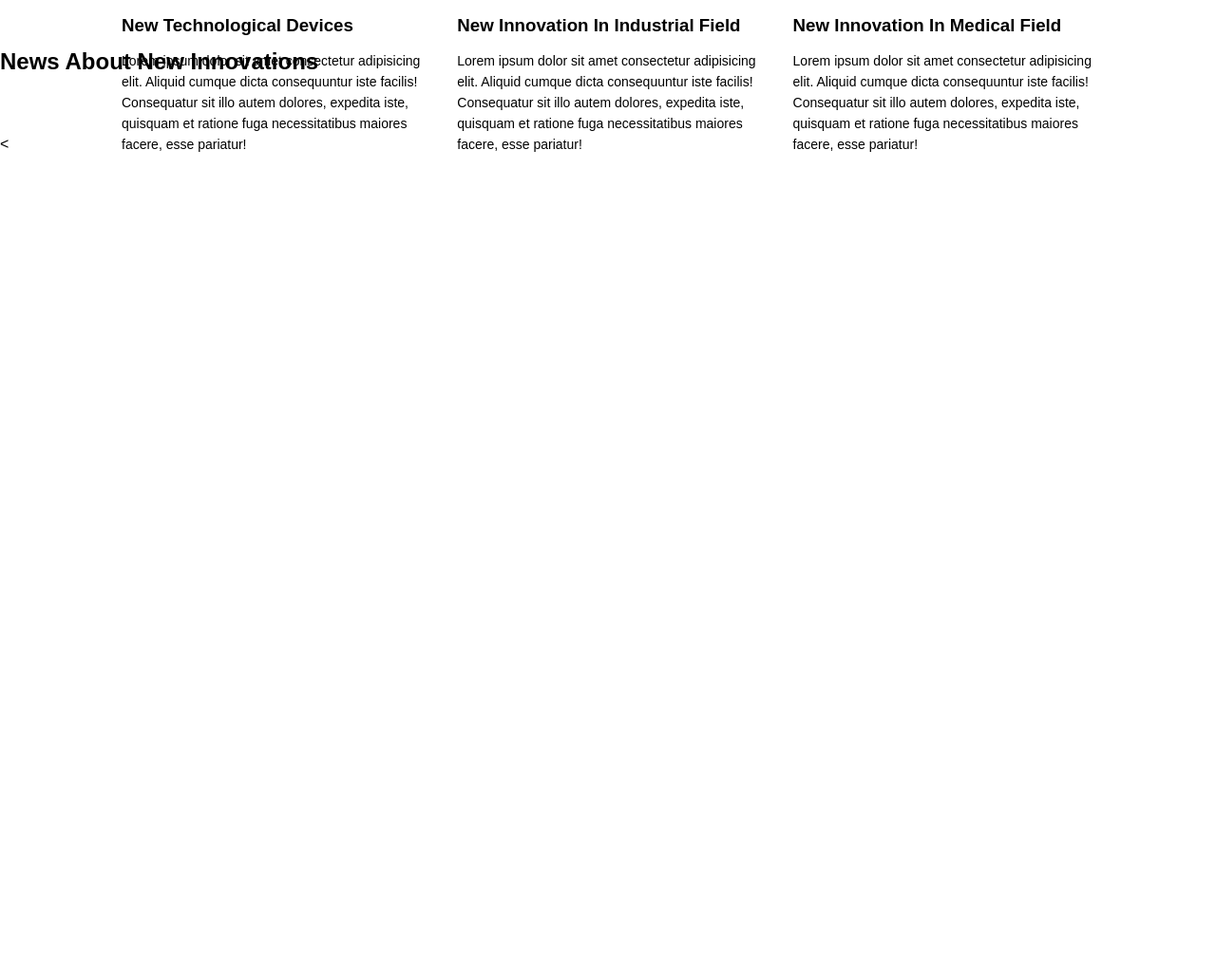
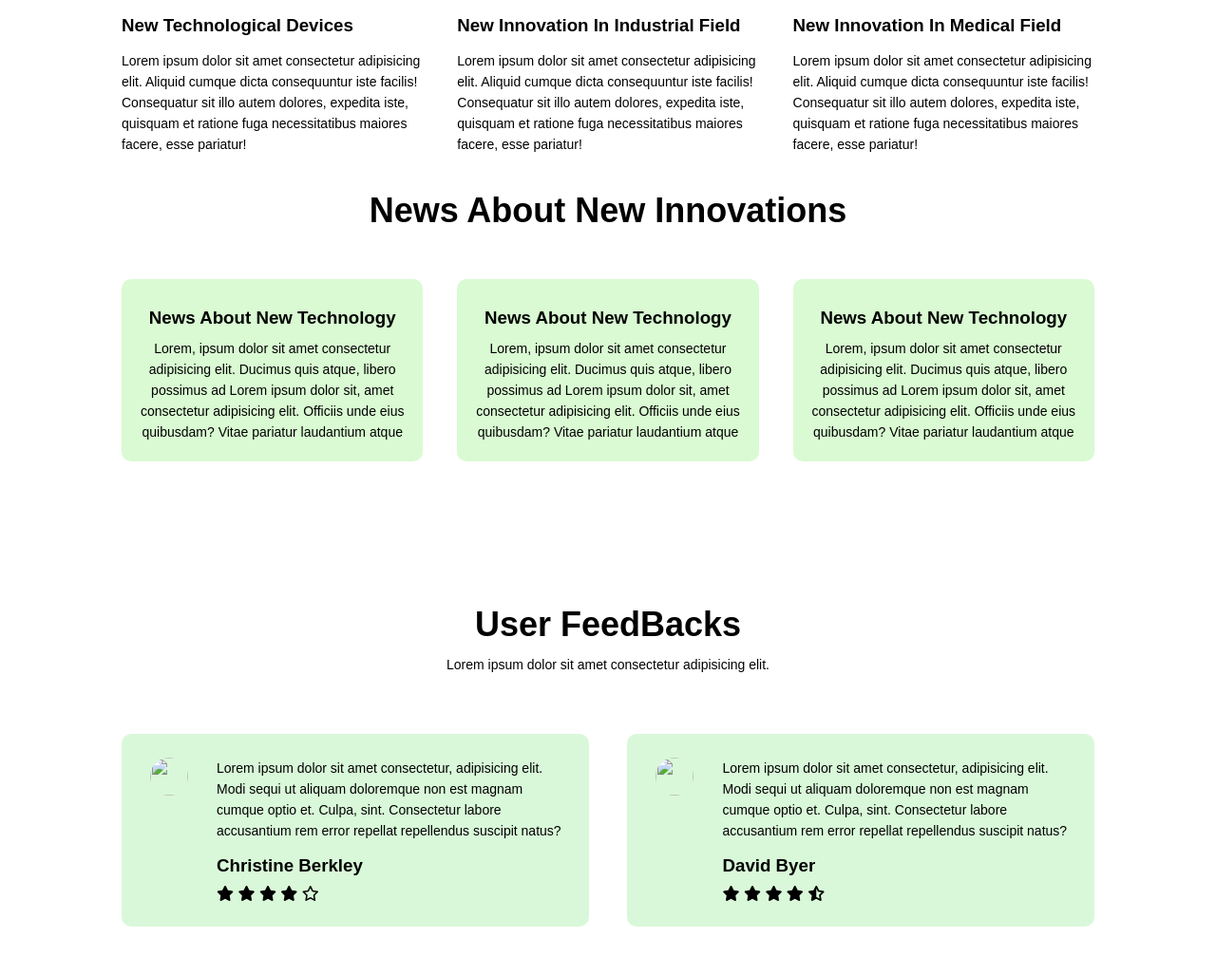
Before and after one commit to dula2000/Main-Project, a PHP site: page / in a window 1280 px wide. Shown: the part 2002-3029 px from the top of the page at 95% size. Before the commit the page ends 2162 px from the top, so only its background shows below. Run offline with PHP 8.4, Linux system fonts and the light colour scheme.

Commit message:
Home page

```diff
--- a/Index.css
+++ b/Index.css
@@ -265,7 +265,7 @@ body
     }
     .academy-col:hover
     {
-        box-shadow: 0 0 20px 0px rgba(0,0,0,0.2);
+        box-shadow: 0 0 20px 0px rgb(0, 100, 0);
     }
     @media(max-width: 700px)
     {
@@ -384,3 +384,89 @@ body
         margin-bottom: 15px;
         text-align: left;
     }
+    /*----News bar----*/
+    .news
+    {
+        width: 80%;
+        margin: auto;
+        text-align: center;
+        padding-top: 150px;
+    }
+    .news h1
+    {
+        font-size: 36px;
+        font-weight: 600;
+    }
+    .news p
+    {
+        color: black;
+        font-size: 14px;
+        font-weight: 300;
+        line-height: 22px;
+        padding: 10px;
+    }
+    .news-col
+    {
+        flex-basis: 31%;
+        background: #d9fad2;
+        border-radius: 10px;
+        margin-bottom: 5%;
+        padding: 20px 12px;
+        box-sizing: border-box;
+        transition: 0.5s;
+    }
+    .news-col:hover
+    {
+        box-shadow: 0 0 20px 0px rgb(0, 100, 0);
+    }
+    .news-col p
+    {
+        padding: 0;
+    }
+    .feedback
+    {
+        width: 80%;
+        margin: auto;
+        padding-top: 100px;
+        text-align: center;
+    }
+    .feedback h1
+    {
+        font-size: 36px;
+        font-weight: 600;
+    }
+    .feedback p
+    {
+        color: black;
+        font-size: 14px;
+        font-weight: 300;
+        line-height: 22px;
+        padding: 10px;
+    }
+    .feedback-col
+    {
+        flex-basis: 48%;
+        border-radius: 10px;
+        margin-bottom: 5%;
+        text-align: left;
+        background: rgb(217, 248, 217);
+        padding: 25px;
+        cursor: pointer;
+        display: flex;
+    }
+    .feedback-col img
+    {
+        height: 40px;
+        margin-left: 5px;
+        margin-right: 30px;
+        border-radius: 50%;
+    }
+    .feedback-col p
+    {
+        padding: 0;
+    }
+    .feedback-col h3
+    {
+        margin-top: 15px;
+        text-align: left;
+    }
--- a/Index.html
+++ b/Index.html
@@ -137,7 +137,62 @@
 
         <div class="row">
             <div class="news-col">
-                <
+                <h3>News About New Technology</h3>
+                <p>Lorem, ipsum dolor sit amet consectetur adipisicing elit. Ducimus quis atque,
+                    libero possimus ad Lorem ipsum dolor sit, amet consectetur adipisicing elit.
+                    Officiis unde eius quibusdam? Vitae pariatur laudantium atque</p>
+            </div>
+            <div class="news-col">
+                <h3>News About New Technology</h3>
+                <p>Lorem, ipsum dolor sit amet consectetur adipisicing elit. Ducimus quis atque,
+                    libero possimus ad Lorem ipsum dolor sit, amet consectetur adipisicing elit.
+                    Officiis unde eius quibusdam? Vitae pariatur laudantium atque</p>
+            </div>
+            <div class="news-col">
+                <h3>News About New Technology</h3>
+                <p>Lorem, ipsum dolor sit amet consectetur adipisicing elit. Ducimus quis atque,
+                    libero possimus ad Lorem ipsum dolor sit, amet consectetur adipisicing elit.
+                    Officiis unde eius quibusdam? Vitae pariatur laudantium atque</p>
+            </div>
+        </div>
+    </section>
+    <!--Feedback section-->
+    <section class="feedback">
+        <h1>User FeedBacks</h1>
+        <p>Lorem ipsum dolor sit amet consectetur adipisicing elit.</p>
+
+        <div class="row">
+            <div class="feedback-col">
+                <img src="file:///C:/Users/HP/Downloads/user1.jpg">
+                <div>
+                    <p>
+                        Lorem ipsum dolor sit amet consectetur, adipisicing elit.
+                        Modi sequi ut aliquam doloremque non est magnam cumque optio et. Culpa, sint.
+                        Consectetur labore accusantium rem error repellat repellendus suscipit natus?
+                        <h3>Christine Berkley</h3>
+                        <i class="fas fa-star"></i>
+                        <i class="fas fa-star"></i>
+                        <i class="fas fa-star"></i>
+                        <i class="fas fa-star"></i>
+                        <i class="far fa-star"></i>
+                    </p>
+                </div>
+            </div>
+            <div class="feedback-col">
+                <img src="file:///C:/Users/HP/Downloads/user2.png">
+                <div>
+                    <p>
+                        Lorem ipsum dolor sit amet consectetur, adipisicing elit.
+                        Modi sequi ut aliquam doloremque non est magnam cumque optio et. Culpa, sint.
+                        Consectetur labore accusantium rem error repellat repellendus suscipit natus?
+                        <h3>David Byer</h3>
+                        <i class="fas fa-star"></i>
+                        <i class="fas fa-star"></i>
+                        <i class="fas fa-star"></i>
+                        <i class="fas fa-star"></i>
+                        <i class="fas fa-star-half-alt"></i>
+                    </p>
+                </div>
             </div>
         </div>
     </section>
```
